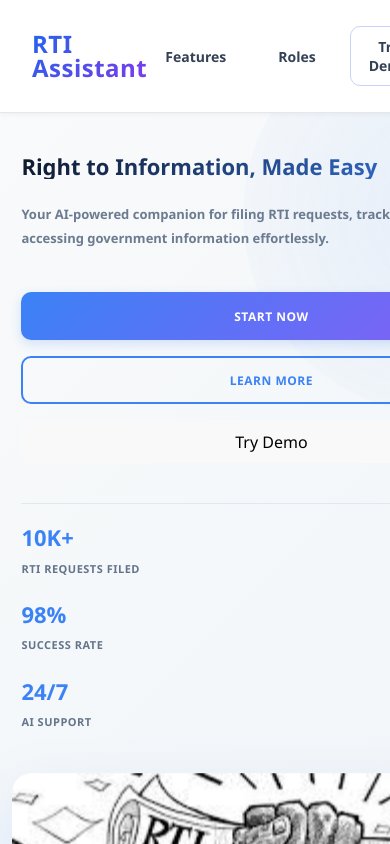
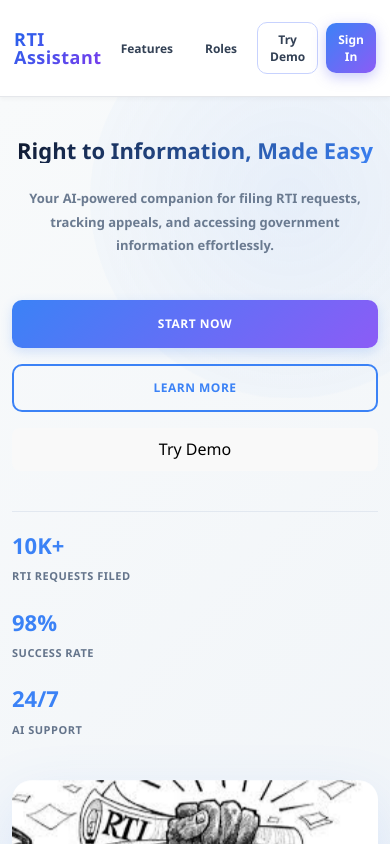
Before and after one commit to harshadbk/Hackathon-ADCET, a React (Vite) app: page / in a window 390 px wide. Shown: the top 844 px of the page. Built offline with nearby package versions, Linux system fonts and the light colour scheme.

Commit message:
Landing page updated1

```diff
--- a/src/components/LandingPage.css
+++ b/src/components/LandingPage.css
@@ -1178,3 +1178,123 @@
   transform: translateY(-2px);
   box-shadow: 0 8px 25px rgba(99,102,241,0.45);
 }
+
+/* ===== GLOBAL RESPONSIVE FIXES ===== */
+
+*,
+*::before,
+*::after {
+  box-sizing: border-box;
+}
+
+img {
+  max-width: 100%;
+  height: auto;
+}
+
+/* Prevent horizontal scroll */
+body {
+  overflow-x: hidden;
+}
+
+
+/* ===== MOBILE FIRST GRIDS ===== */
+
+.landing-hero-container,
+.features-grid,
+.steps-grid,
+.roles-grid,
+.footer-content {
+  grid-template-columns: 1fr;
+}
+@media (max-width: 480px) {
+
+  .hero-title {
+    font-size: 22px;
+    text-align: center;
+  }
+
+  .hero-subtitle {
+    text-align: center;
+  }
+
+  .hero-buttons {
+    flex-direction: column;
+  }
+
+  .btn-primary,
+  .btn-secondary {
+    width: 100%;
+  }
+
+  .landing-logo-text {
+    font-size: 18px;
+  }
+
+  .landing-nav-container {
+    padding: 10px 14px;
+  }
+}
+@media (min-width: 600px) {
+
+  .features-grid {
+    grid-template-columns: repeat(2, 1fr);
+  }
+
+  .steps-grid {
+    grid-template-columns: repeat(2, 1fr);
+  }
+
+  .roles-grid {
+    grid-template-columns: repeat(2, 1fr);
+  }
+}
+@media (min-width: 900px) {
+
+  .landing-hero-container {
+    grid-template-columns: 1fr 1fr;
+  }
+
+  .features-grid {
+    grid-template-columns: repeat(3, 1fr);
+  }
+
+  .steps-grid {
+    grid-template-columns: repeat(4, 1fr);
+  }
+
+  .roles-grid {
+    grid-template-columns: repeat(3, 1fr);
+  }
+
+  .footer-content {
+    grid-template-columns: repeat(4, 1fr);
+  }
+}
+@media (min-width: 1400px) {
+
+  .landing-hero {
+    padding: 120px 40px;
+  }
+
+  .hero-title {
+    font-size: 56px;
+  }
+
+  .features-title,
+  .landing-how-it-works h2,
+  .landing-roles h2 {
+    font-size: 52px;
+  }
+}
+@media (max-width: 768px) {
+
+  .landing-nav-buttons {
+    gap: 8px;
+  }
+
+  .nav-btn {
+    padding: 8px 12px;
+    font-size: 12px;
+  }
+}
```
